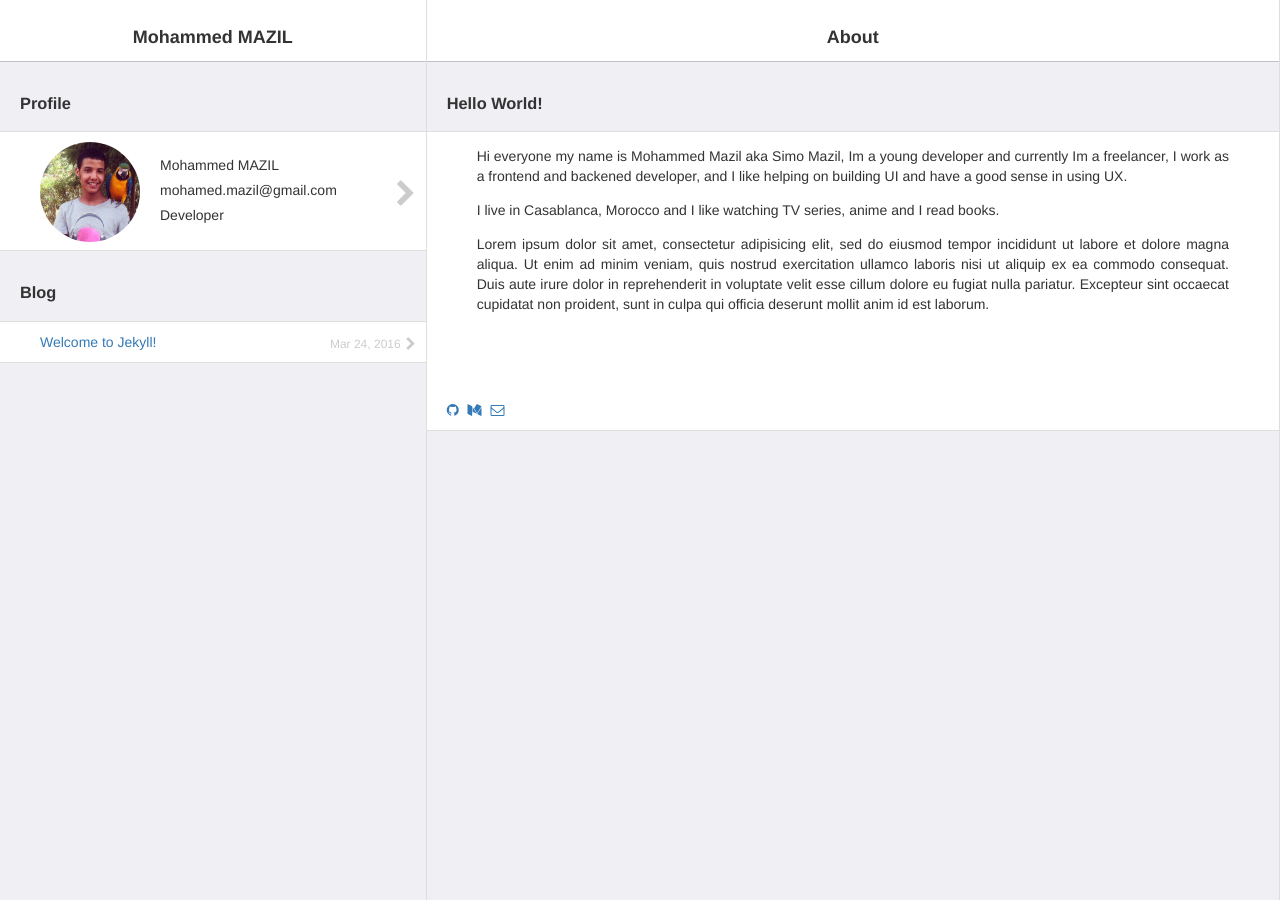
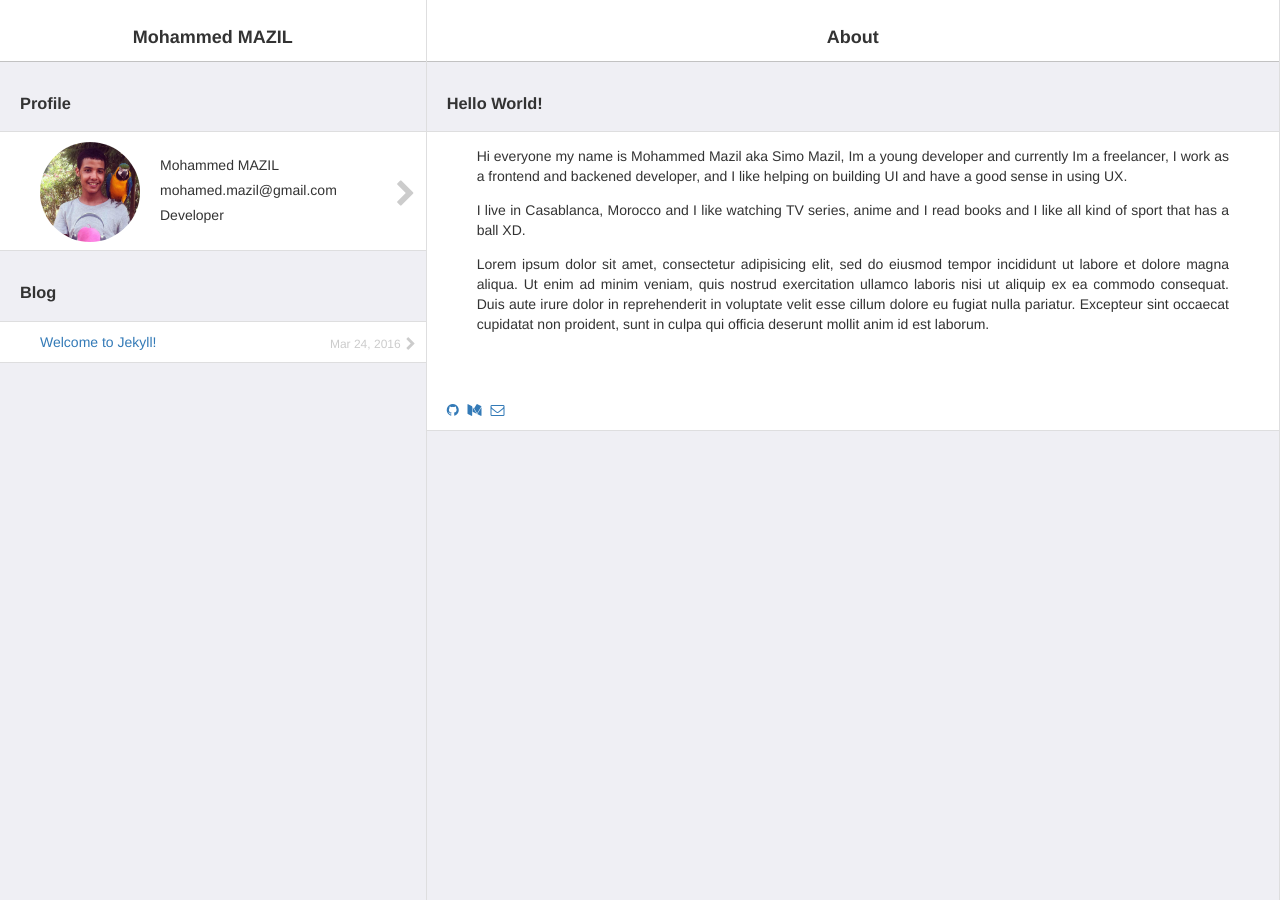
Before and after one commit to SimoMazil/simomazil.github.io, a Jekyll site: the page built from index.html, in a window 1280 px wide. Built offline with Jekyll 4.4.1, drawn with Linux system fonts in a browser that asks for light colours; nearby versions of some CDN libraries.

Commit message:
Update index.html

```diff
--- a/index.html
+++ b/index.html
@@ -44,7 +44,7 @@ layout: default
           I work as a frontend and backened developer, and I like helping on building UI and have a good sense in using UX.
         </p>
         <p>
-          I live in Casablanca, Morocco and I like watching TV series, anime and I read books.
+          I live in Casablanca, Morocco and I like watching TV series, anime and I read books and I like all kind of sport that has a ball XD.
         </p>
         <p>
           Lorem ipsum dolor sit amet, consectetur adipisicing elit, sed do eiusmod tempor incididunt ut labore
```
